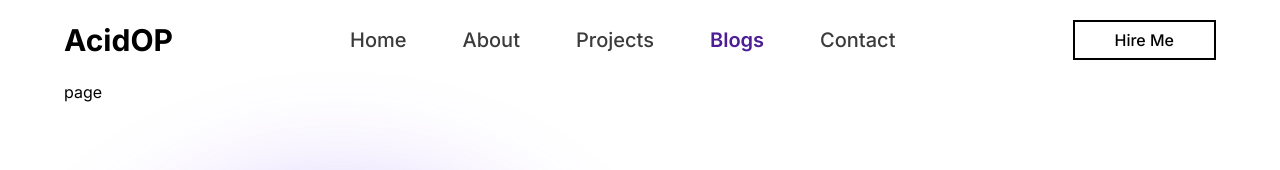
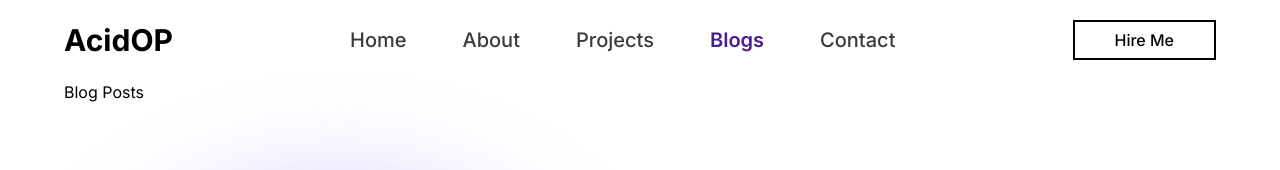
Before and after one commit to AcidOP/portfolio, a Next.js app: page /blogs in a window 1280 px wide. Shown: the top 170 px of the page. Built offline with nearby package versions, Linux system fonts and the light colour scheme; a web font is replaced by a local one.

Commit message:
build: new packages

```diff
--- a/package.json
+++ b/package.json
@@ -17,6 +17,7 @@
     "next": "14.1.0",
     "react": "^18",
     "react-dom": "^18",
+    "react-markdown": "^9.0.1",
     "react-rough-notation": "^1.0.5",
     "sharp": "^0.33.2",
     "tailwind-merge": "^2.2.1"
--- a/src/app/blogs/page.tsx
+++ b/src/app/blogs/page.tsx
@@ -1,7 +1,10 @@
-import React from 'react';
 
 const page = () => {
-  return <div>page</div>;
+  return (
+    <div>
+      <h1>Blog Posts</h1>
+    </div>
+  );
 };
 
 export default page;
--- a/src/utils/blog.ts
+++ /dev/null
@@ -1,11 +0,0 @@
-import { readdirSync } from 'fs';
-import path from 'path';
-
-const blogDirectory = 'src/data/blogs';
-
-const readFolder = (folder: string) => {
-  const files = readdirSync(folder);
-  return files.map(file => {
-    return path.join(folder, file);
-  });
-};
```
Also changed, not shown: 1 other file (tests, documents, lock files or other folders).
